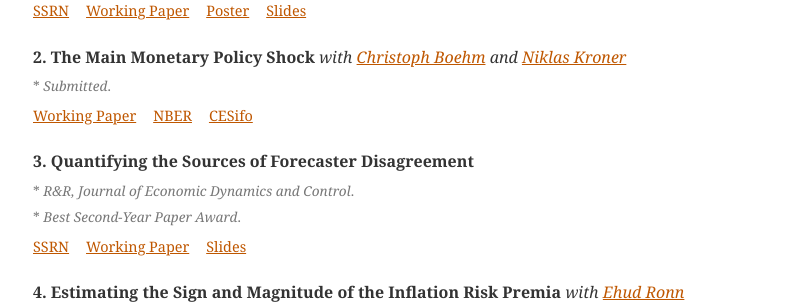
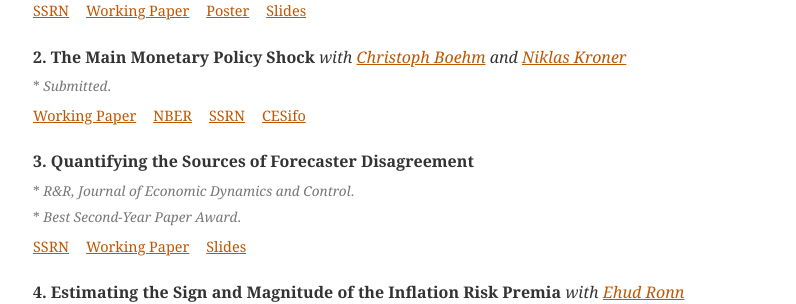
Before and after one commit to husang-kim/husang-kim.github.io, a Jekyll site: the page built from research.md, in a window 1280 px wide. Shown: the part 246-550 px from the top of the page, without its empty margins (241-1037 px from the left). Built offline with Jekyll 4.4.1, drawn with Linux system fonts in a browser that asks for light colours.

Commit message:
Update research.md

```diff
--- a/research.md
+++ b/research.md
@@ -25,6 +25,7 @@
 <div class="paper-links">
 <a href="/files/HSK_MMP.pdf" target="_blank">Working Paper</a>
 <a href = "https://www.nber.org/papers/w36004?utm_campaign=ntwh&utm_medium=email&utm_source=ntwg11" target="_blank">NBER</a>
+<a href = "https://papers.ssrn.com/sol3/papers.cfm?abstract_id=7681499" target="_blank">SSRN</a>
 <a href = "https://www.ifo.de/en/cesifo/publications/2026/working-paper/main-monetary-policy-shock" target="_blank">CESifo</a>
 </div>
 </div>
```
